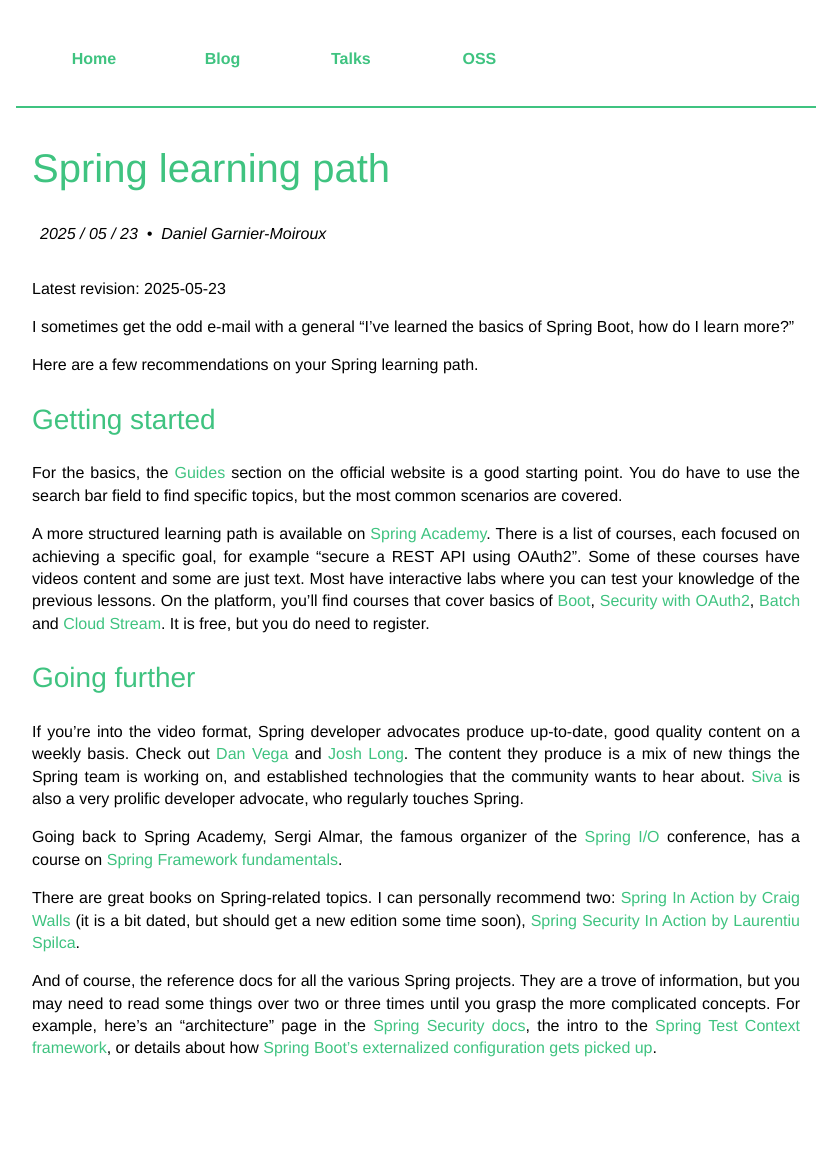
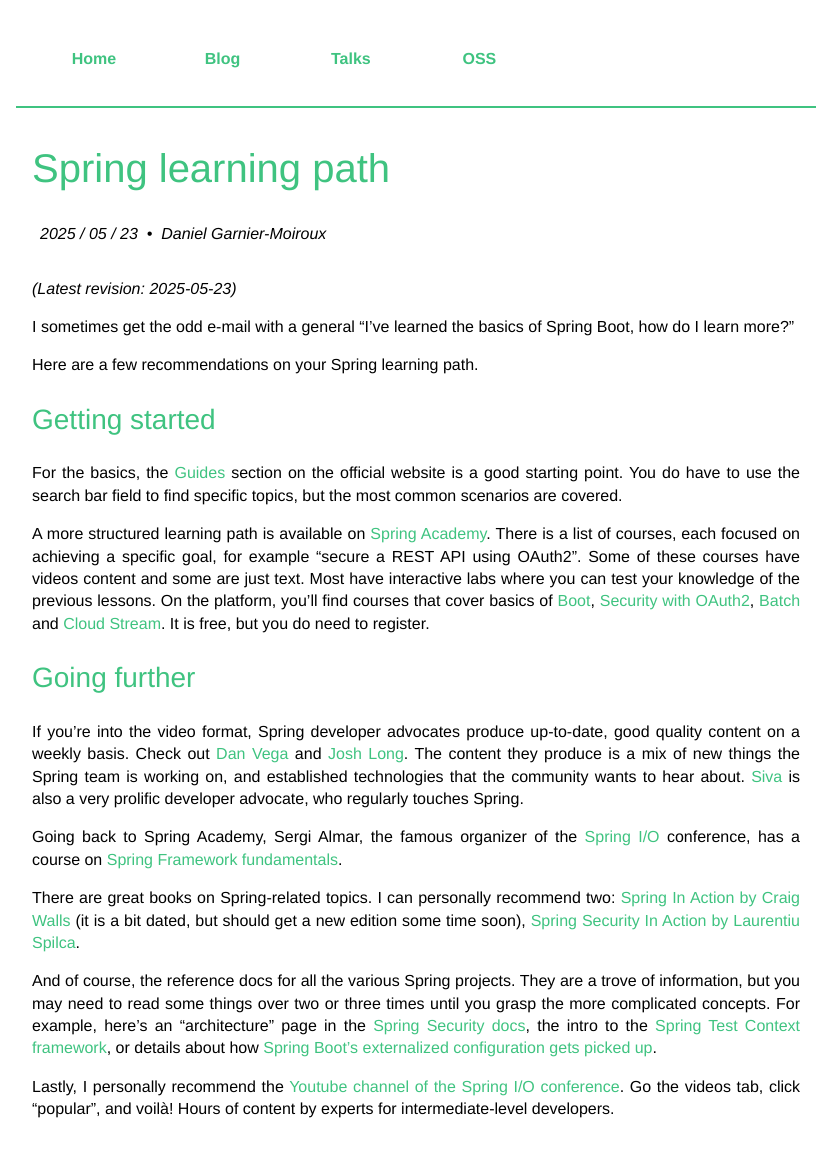
Before and after one commit to Kehrlann/kehrlann.github.io, a Jekyll site: the page built from _posts/2025-05-23-spring-learning-path.md, in a window 1280 px wide. Shown: the whole page, without its empty margins (224-1055 px from the left). Built offline with Jekyll 4.4.1, drawn with Linux system fonts in a browser that asks for light colours; before the commit the page ends 1108 px from its top, so only the background shows below that.

```diff
--- a/_posts/2025-05-23-spring-learning-path.md
+++ b/_posts/2025-05-23-spring-learning-path.md
@@ -8,7 +8,7 @@
 excerpt:    "Learning ideas for Spring"
 ---
 
-Latest revision: 2025-05-23
+_(Latest revision: 2025-05-23)_
 
 I sometimes get the odd e-mail with a general "I've learned the basics of Spring Boot, how do I learn more?"
 
@@ -43,3 +43,6 @@
 
 And of course, the reference docs for all the various Spring projects. They are a trove of information, but you may need to read some things over two or three times until you grasp the more complicated concepts.
 For example, here's an "architecture" page in the [Spring Security docs](https://docs.spring.io/spring-security/reference/servlet/authentication/architecture.html), the intro to the [Spring Test Context framework](https://docs.spring.io/spring-framework/reference/testing/testcontext-framework.html), or details about how [Spring Boot's externalized configuration gets picked up](https://docs.spring.io/spring-boot/reference/features/external-config.html).
+
+Lastly, I personally recommend the [Youtube channel of the Spring I/O
+conference](https://www.youtube.com/@SpringIOConference). Go the videos tab, click "popular", and voilà! Hours of content by experts for intermediate-level developers.
```
